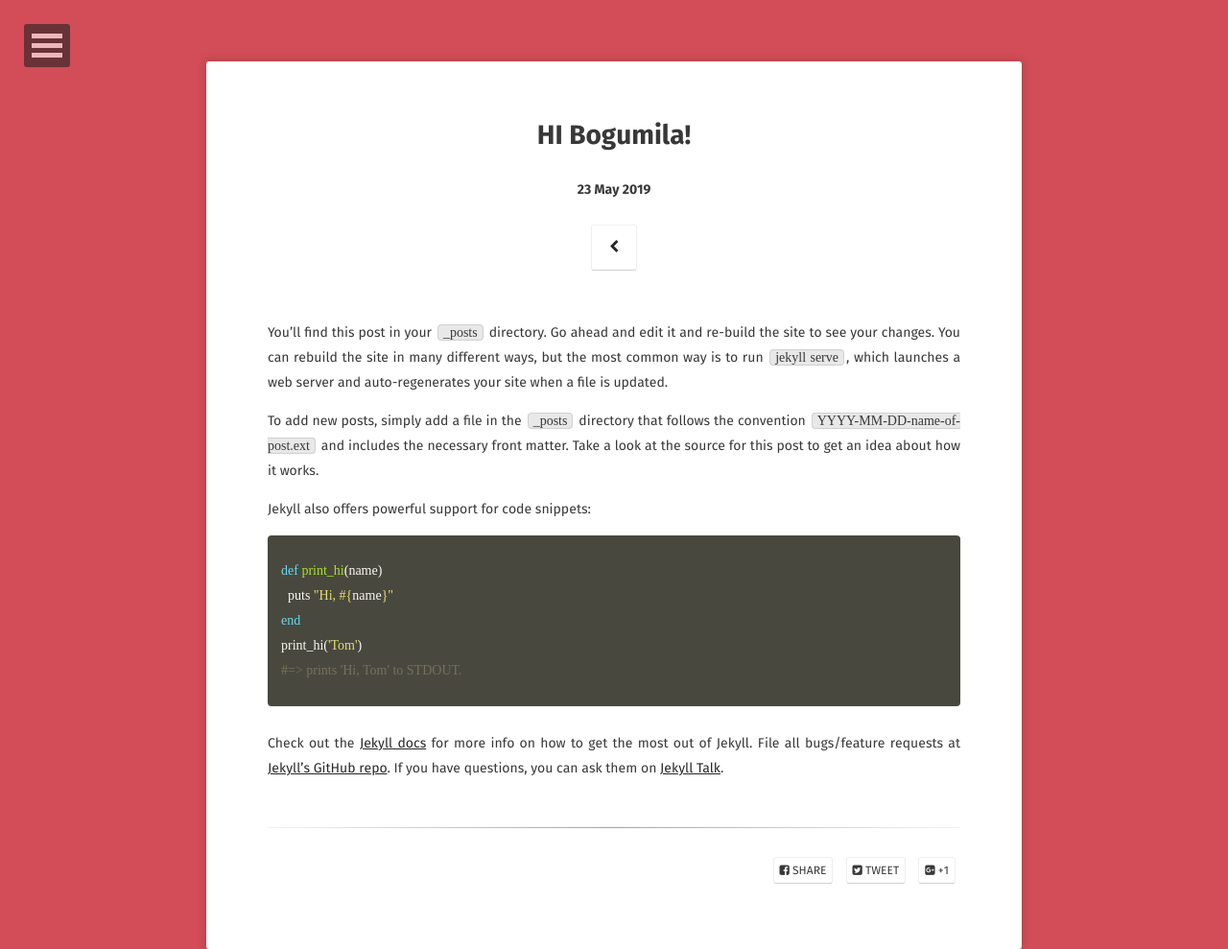
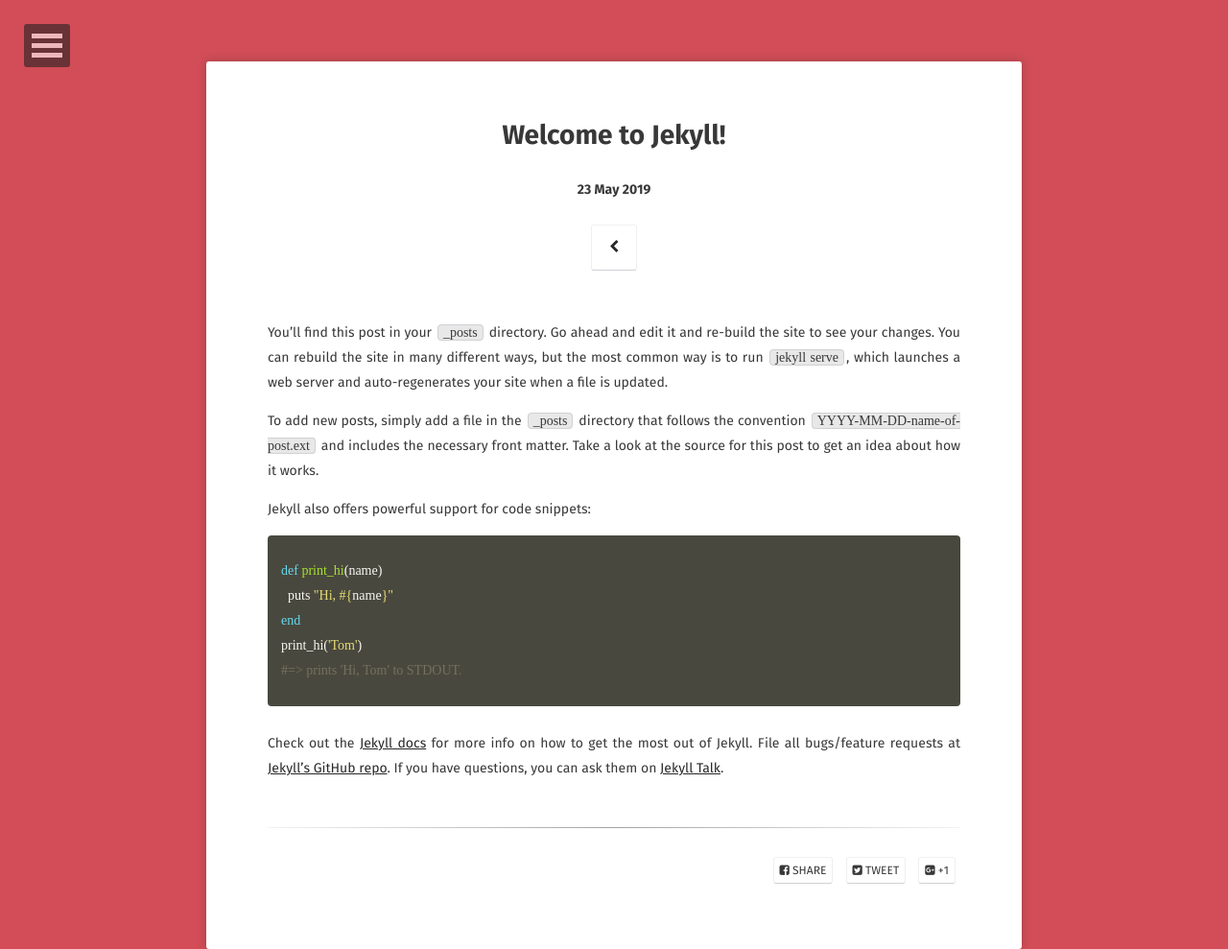
Before and after one commit to jstarn/Kitchen-Blues, a Jekyll site: the page built from _posts/2019-05-22-welcome-to-jekyll.markdown, in a window 1280 px wide. Shown: the whole page at 96% size. Built offline with Jekyll 4.4.1, drawn with Linux system fonts in a browser that asks for light colours; some web fonts are replaced.

Commit message:
Revert "Update 2019-05-22-welcome-to-jekyll.markdown"
This reverts commit bf77b1a907ca36d20bfd479d2b1b527606d1b49a.

```diff
--- a/_posts/2019-05-22-welcome-to-jekyll.markdown
+++ b/_posts/2019-05-22-welcome-to-jekyll.markdown
@@ -1,6 +1,6 @@
 ---
 layout: post
-title:  "HI Bogumila!"
+title:  "Welcome to Jekyll!"
 date:   2019-05-22 21:46:14 -0500
 categories: jekyll update
 ---
```
